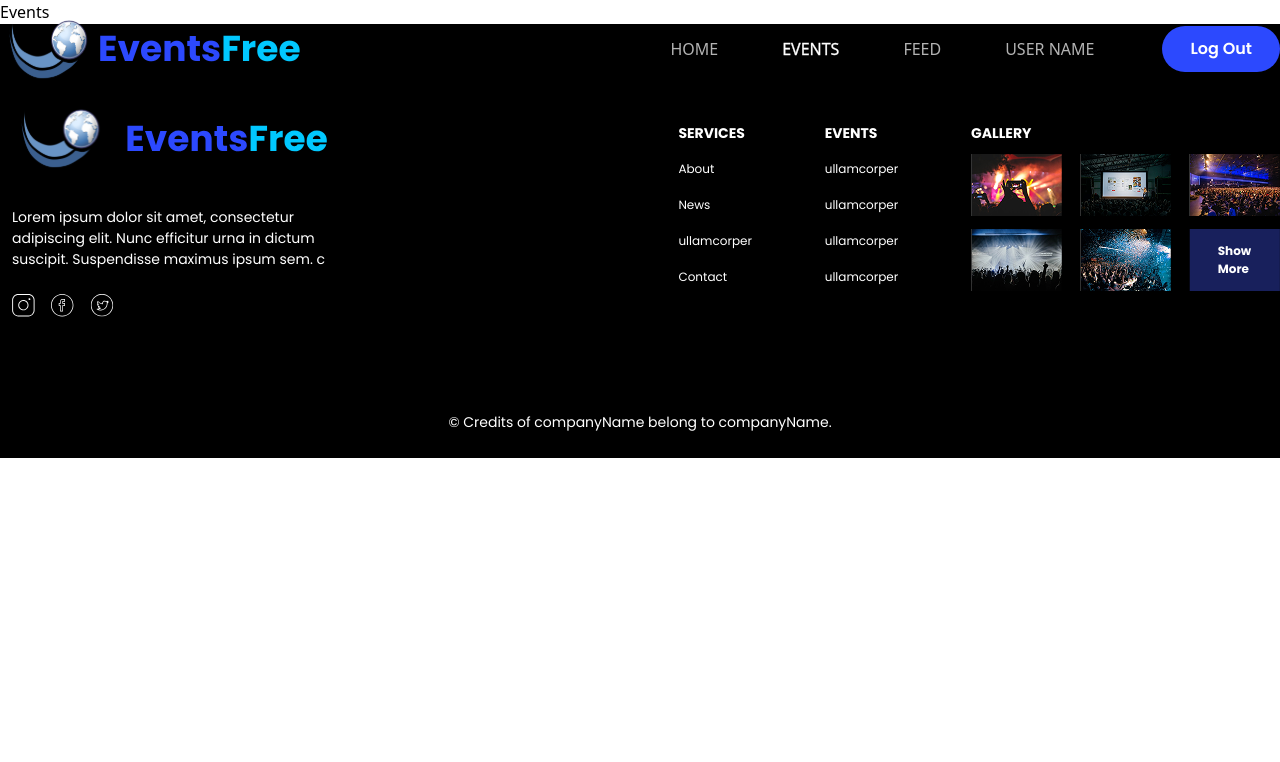
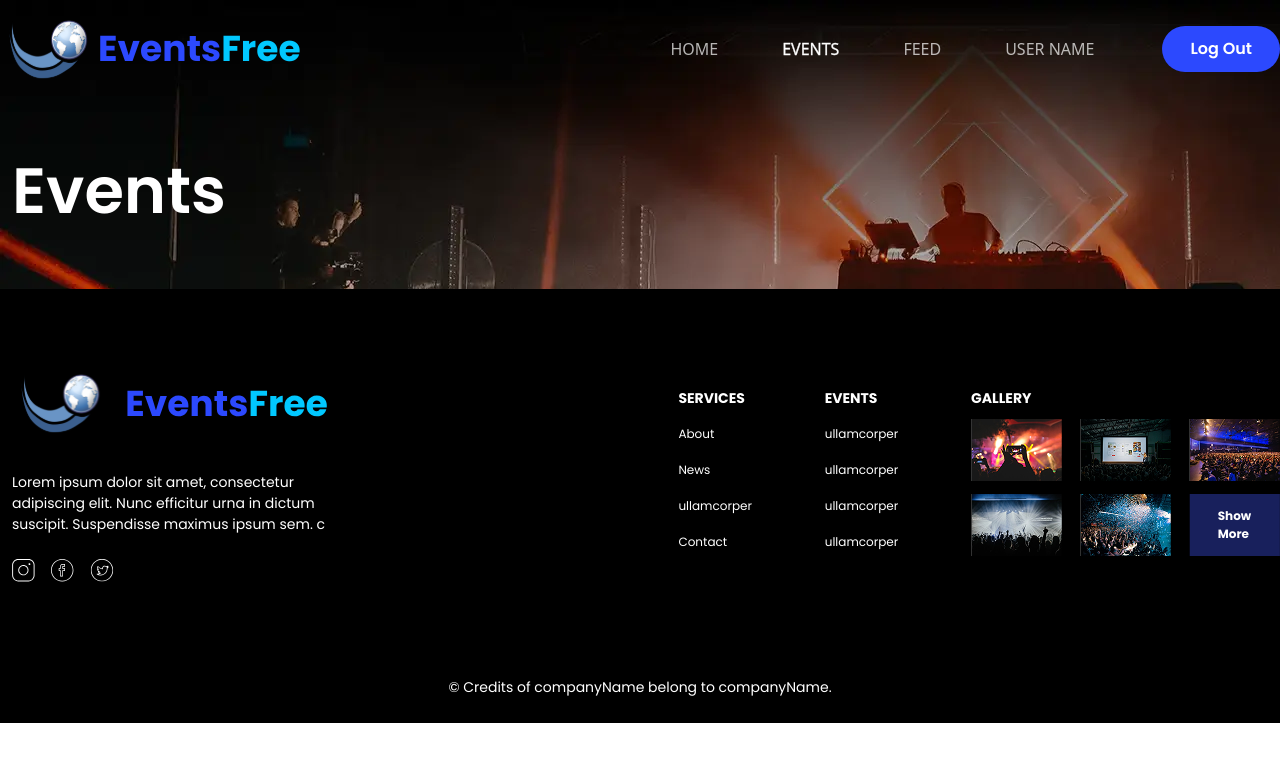
Before and after one commit to Prerna-2605/react-events-free, a React (Vite) app: page /events in a window 1280 px wide. Shown: the top 762 px of the page. Built offline with nearby package versions, Linux system fonts and the light colour scheme.

Commit message:
made events section 1

```diff
--- /dev/null
+++ b/src/components/Eventshero.jsx
@@ -0,0 +1,14 @@
+import React from 'react'
+import bgimg from '../assets/webp/events-hero.webp'
+
+const Eventshero = () => {
+    return (
+        <div style={{ backgroundImage: `url(${bgimg})` }}>
+            <div className='max-w-[1320px] px-3 mx-auto'>
+                <h1 className='font-poppins font-semibold text-[64px] text-white pt-[143px] pb-[50px]'>Events</h1>
+            </div>
+        </div>
+    )
+}
+
+export default Eventshero
--- a/src/components/Usernamehero.jsx
+++ /dev/null
@@ -1,9 +0,0 @@
-import React from 'react'
-
-const Usernamehero = () => {
-  return (
-    <div>Usernamehero</div>
-  )
-}
-
-export default Usernamehero
--- a/src/pages/Events.jsx
+++ b/src/pages/Events.jsx
@@ -1,8 +1,11 @@
 import React from 'react'
+import Eventshero from '../components/Eventshero'
 
 const Events = () => {
   return (
-    <div>Events</div>
+    <>
+      <Eventshero />
+    </>
   )
 }
 
--- a/src/pages/Username.jsx
+++ b/src/pages/Username.jsx
@@ -1,10 +1,10 @@
 import React from 'react'
-import Usernamehero from '../components/Usernamehero'
+
 
 const Username = () => {
   return (
     <>
-      <Usernamehero />
+
     </>
   )
 }
--- a/src/utils/helper.js
+++ b/src/utils/helper.js
@@ -137,4 +137,4 @@ export const explore = [
     {
         image: explore_card2,
     }
-]
+];
```
